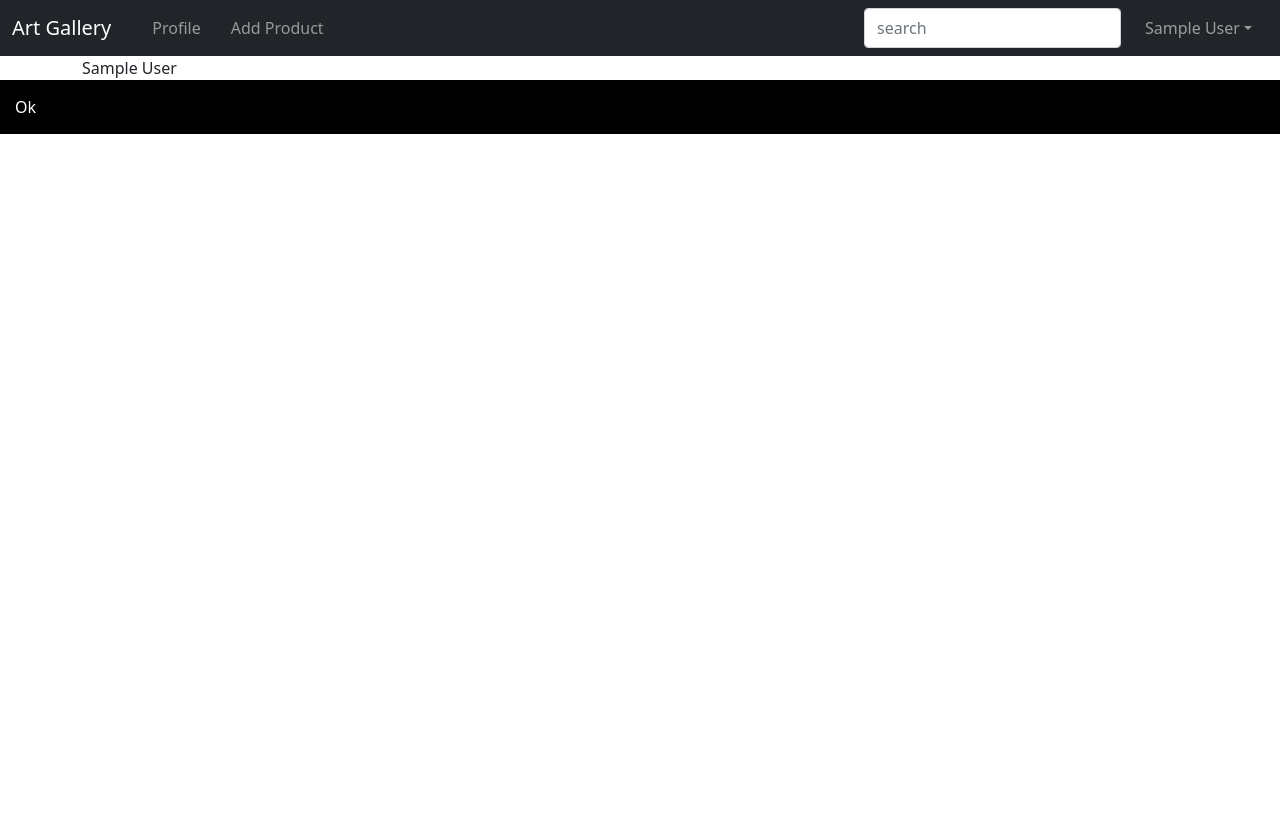
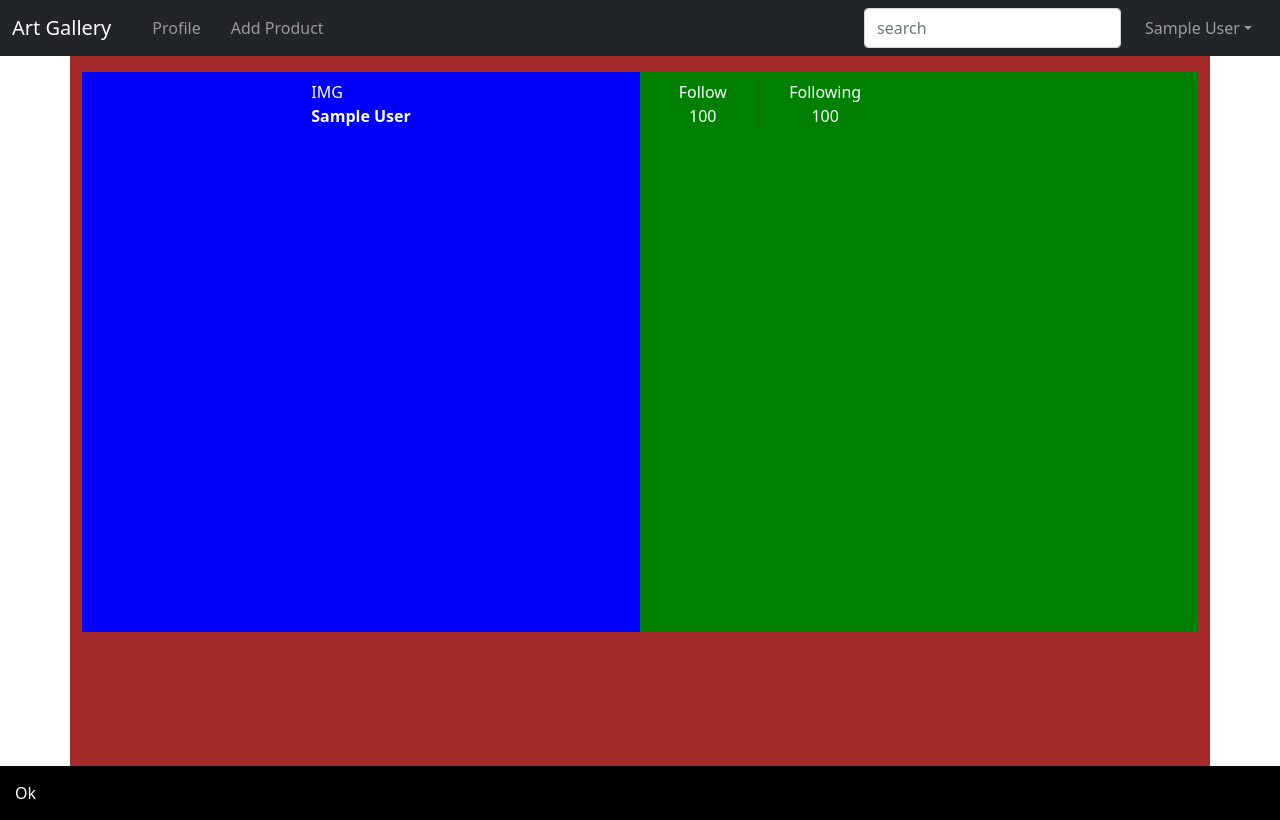
Before and after one commit to trickster1o1/react-project, a React (Create React App) app in the folder react-laravel/: page /home in a window 1280 px wide. Built offline with nearby package versions, Linux system fonts and the light colour scheme; sample sign-in values are in the browser's storage.

Commit message:
profile implementation/incomplite

```diff
--- a/react-laravel/src/App.js
+++ b/react-laravel/src/App.js
@@ -1,6 +1,5 @@
 import './App.css';
 import Login from './Login';
-import Header from './Header';
 import {BrowserRouter, Route, Switch} from 'react-router-dom';
 import Register from './Register';
 import FrontPage from './FrontPage';
@@ -15,6 +14,7 @@ import CartList from './CartList';
 import PendingList from './PendingList';
 import AdminPannel from './AdminPannel';
 import ApiTest from './ApiTest';
+import Test from './test';
 function App() {
   return (
     <div className="App">
@@ -32,7 +32,7 @@ function App() {
           {/* <AddProduct /> */}
         </Route>
         <Route path="/home">
-          <FrontPage />
+          <Protected cmt={FrontPage} />
         </Route>
         <Route path="/showProduct/:id">
           <ProductDetail />
@@ -55,6 +55,9 @@ function App() {
         <Route path="/apiTest">
           <ApiTest />
         </Route>
+        <Route path="/test">
+          <Test />
+        </Route>
 
 
         <Route path="/">
--- a/react-laravel/src/FrontPage.js
+++ b/react-laravel/src/FrontPage.js
@@ -1,11 +1,28 @@
 import Header from './Header'
 function FrontPage(){
-    let user = JSON.parse(localStorage.getItem('user-info'))
+    let user = JSON.parse(localStorage.getItem('user-info'));
     return(
         <>
         <Header />
-        <div className="container">
-            {user && user.username ? user.name : user && user.error ? user.error : 'hello'}
+        <div className="container" style={{minHeight:'88.7vh','background':'brown'}}>
+            <div style={{'display':'flex','justifyContent':'space-around','height':'70vh'}}>
+                <div style={{'background':'blue','width':'100%','marginTop':'1em','padding':'.5em','height':'100%'}}>
+                    <div style={{'display':'flex','color':'white','flexDirection':'column','alignItems':'center','height':'100%'}}>
+                        <div>
+                            IMG <br />
+                            <span style={{'fontWeight':'bold'}}>{user && user.name ? user.name : "error404"}</span>
+                        </div>
+                    </div>
+                </div>
+                <div style={{background:'green','width':'100%','marginTop':'1em','padding':'.5em','height':'100%'}}>
+                    <div style={{'color':'white','height':'100%'}}>
+                        <div style={{'display':'flex','width':'45%','flexBasis':'100%'}}>
+                            <div style={{'borderRight':'1px solid rgba(0,0,0,0.2)','flexGrow':'1'}} align='center'>Follow<br /> 100</div>
+                            <div style={{'flexGrow':'1'}} align="center">Following<br /> 100</div>
+                        </div>
+                    </div>
+                </div>
+            </div>
         </div>
         </>
     )
--- a/react-laravel/src/Header.js
+++ b/react-laravel/src/Header.js
@@ -28,13 +28,13 @@ function Header() {
         <Navbar bg="dark" variant="dark">
             <Container fluid>
                 <Navbar.Brand href="/">Art Gallery</Navbar.Brand>
-                <Nav className="me-auto navbar-wrapper">
+                <Nav className="me-auto navbar-wrapper" >
 
                     {
                         localStorage.getItem('user-info') ?
                         <>
 
-                            <Link to="/home">Profile</Link>
+                            <Link to="/home" active>Profile</Link>
                             { user.id == 1
                                 ? <Link to="/addProduct">Add Product</Link>
                                 : null
--- a/react-laravel/src/Protected.js
+++ b/react-laravel/src/Protected.js
@@ -10,9 +10,9 @@ function Protected(props) {
         }
     },[]);
 
-    return (
-        <Cmt />
-    );
+        return (
+            <Cmt />
+        );
 }
 
 export default Protected;
--- /dev/null
+++ b/react-laravel/src/test.js
@@ -0,0 +1,26 @@
+import Header from './Header';
+import { useState } from 'react';
+function Test() {
+    const [num,setNum] = useState('');
+    const [thm,setThm] = useState(false);
+    const [follow,setFollow] = useState(false);
+    return(
+        <>
+            <Header />
+            <div class="container-fluid">
+                <div style={{'padding':'1em'}}>
+                <input type="text" onChange={(e)=>setNum(e.target.value)} /> <br/>
+                <button style={{'margin':'.5em 0'}} onClick={()=> setThm(!thm)}>Theme Changer</button>
+                <div style = {{background: thm ? 'blue' : 'green', color:'white', 'padding':'1em'}}>
+                    The thing you typed is {num ? num : "nothing yet"}
+                </div>
+
+                <button className={follow ? 'btn btn-danger' : 'btn btn-primary'} style={{marginTop:".5em",width:'7.5em'}} onClick={()=>setFollow(!follow)}>Follow</button>
+                </div>
+            </div>
+
+        </>
+    )
+}
+
+export default Test;
```
